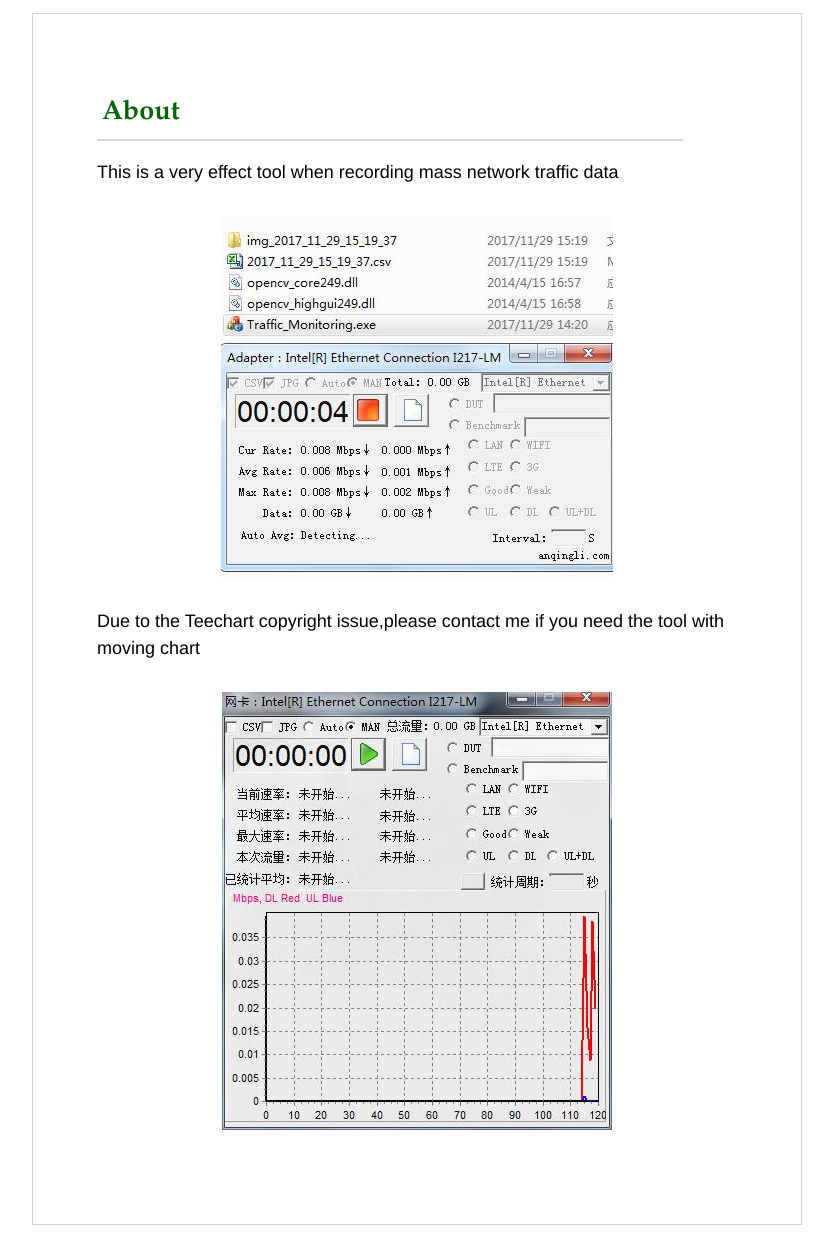
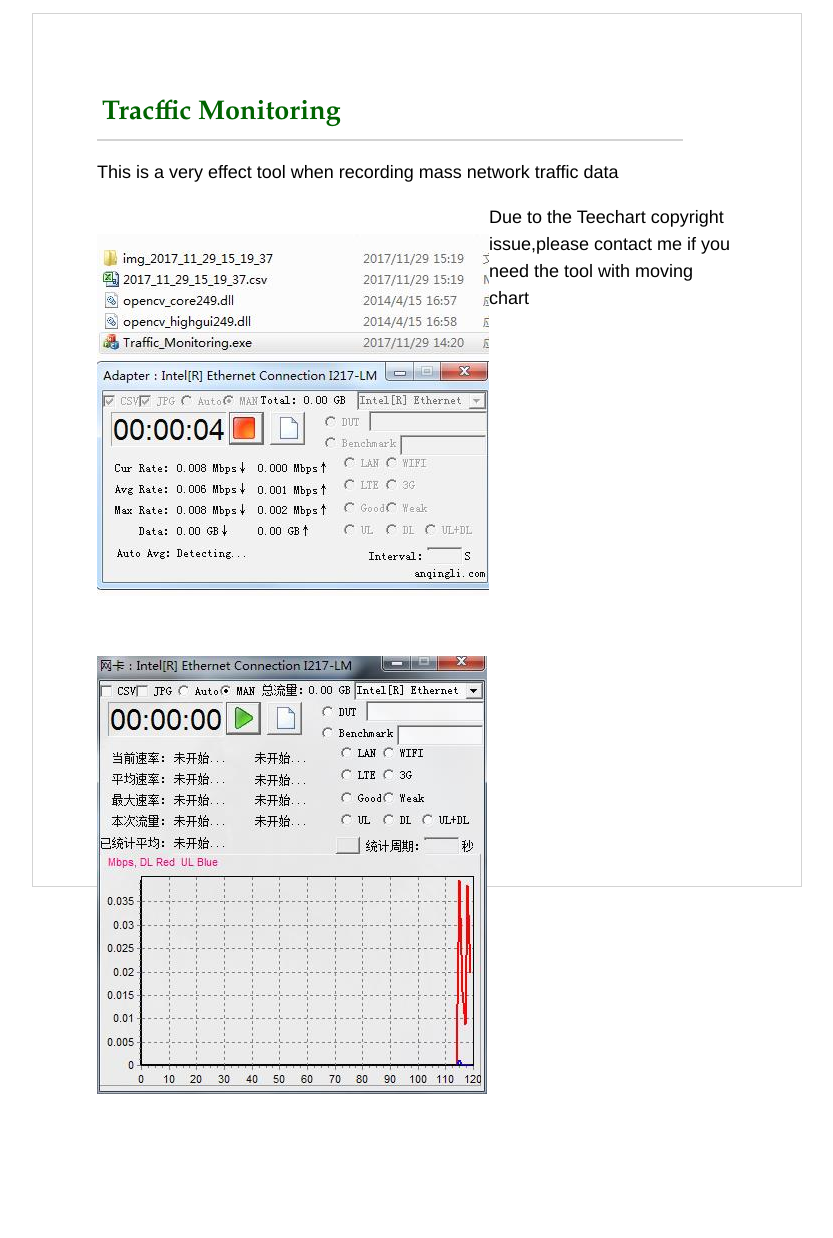
Before and after one commit to will2017/blog, a Jekyll site: the page built from project.html, in a window 1280 px wide. Shown: the whole page, without its empty margins (224-1057 px from the left). Built offline with Jekyll 4.4.1, drawn with Linux system fonts in a browser that asks for light colours; Markdown is read by kramdown in place of the engine named in the settings; after the commit the page ends 1124 px from its top, so only the background shows below that.

Commit message:
Update project.html

```diff
--- a/project.html
+++ b/project.html
@@ -1,12 +1,12 @@
 ---
 layout: default
-title: About
-page_name: about
+title: Tracffic Monitoring
+page_name: Tracffic Monitoring
 ---
 
 
 
 <p>This is a very effect tool when recording mass network traffic data</p>
-<img src="/images/TM.jpg" />
+<img src="/images/TM.jpg" align="left"/>
 <p>Due to the Teechart copyright issue,please contact me if you need the tool with moving chart</p>
-<img src="/images/TM2.jpg" />
+<img src="/images/TM2.jpg" align="left"/>
```
